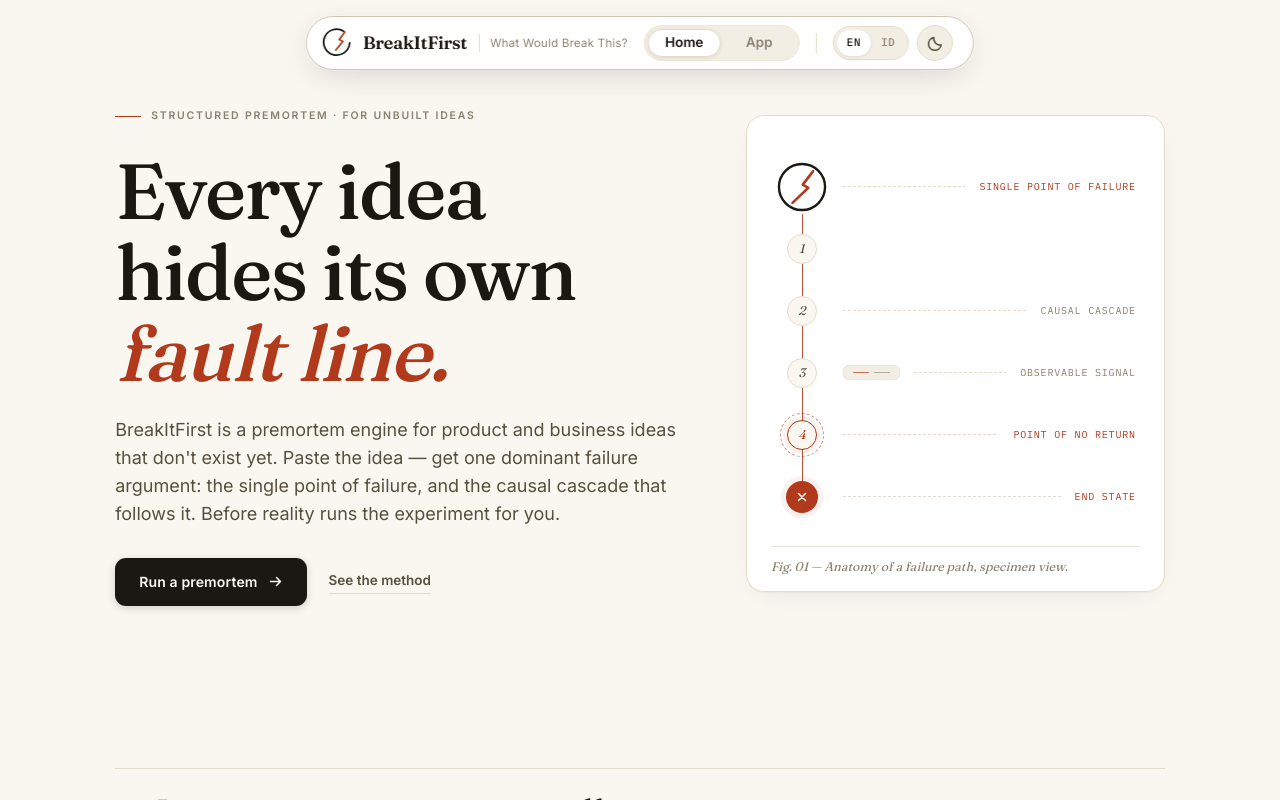
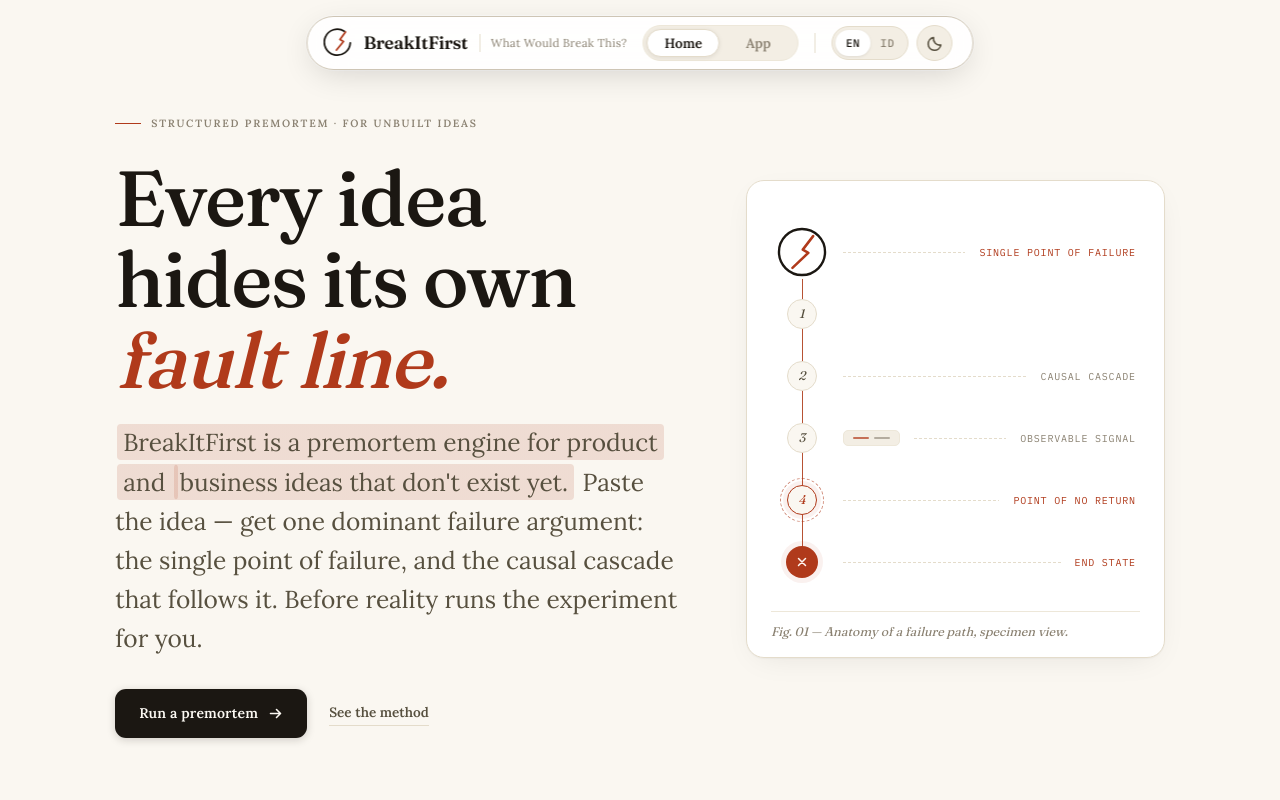
Before and after one commit to sevenfish-rf/BreakItFirst, a Next.js app: page / in a window 1280 px wide. Built offline with nearby package versions, Linux system fonts and the light colour scheme.

Commit message:
feat: implement initial web app scaffolding with custom editorial-inspired styling and components

```diff
--- a/src/app/globals.css
+++ b/src/app/globals.css
@@ -30,9 +30,10 @@
   --shadow-card:   0 1px 2px rgba(27,23,18,.04), 0 8px 32px -12px rgba(27,23,18,.10);
   --shadow-pop:    0 2px 4px rgba(27,23,18,.05), 0 24px 64px -24px rgba(27,23,18,.18);
   --serif: var(--font-fraunces), Georgia, serif;
-  --sans:  var(--font-inter), -apple-system, system-ui, sans-serif;
+  --sans:  var(--font-lora), var(--font-inter), -apple-system, Georgia, serif;
   --mono:  var(--font-plex-mono), ui-monospace, "SF Mono", monospace;
   --ease:  cubic-bezier(.22,.9,.24,1);
+  --highlight-color: var(--signal-wash-2);
   color-scheme: light;
 }
 
@@ -55,6 +56,7 @@ html.dark{
   --calm-wash:     rgba(127,174,144,.10);
   --shadow-card:   0 1px 2px rgba(0,0,0,.25), 0 8px 32px -12px rgba(0,0,0,.5);
   --shadow-pop:    0 2px 4px rgba(0,0,0,.3), 0 24px 64px -24px rgba(0,0,0,.6);
+  --highlight-color: var(--signal-wash-2);
   color-scheme: dark;
 }
 
@@ -62,7 +64,7 @@ html.dark{
 html{ scroll-behavior:smooth; height:100%; }
 body{
   font-family:var(--sans);
-  font-size:15px; line-height:1.6;
+  font-size:20px; line-height:1.65;
   background:var(--bg); color:var(--ink);
   min-height:100%;
   -webkit-font-smoothing:antialiased;
@@ -187,7 +189,7 @@ html.dark .theme-toggle .moon{ display:block; }
   font-variation-settings:"opsz" 144;
 }
 .hero-sub{
-  font-size:clamp(15.5px,1.6vw,18px); line-height:1.55;
+  font-size:clamp(21px,2.2vw,24.5px); line-height:1.6;
   color:var(--ink-2); max-width:56ch; margin-bottom:8px;
 }
 .hero-sub strong{ font-weight:600; color:var(--ink); }
@@ -1054,7 +1056,7 @@ html.dark .lps2-end svg{ stroke:#1B1713; }
   font-variation-settings:"opsz" 60;
 }
 .lp-intro{
-  font-size:clamp(14.5px,1.5vw,16px); line-height:1.65; color:var(--ink-2);
+  font-size:clamp(19.5px,2vw,21.5px); line-height:1.65; color:var(--ink-2);
   max-width:62ch; margin-bottom:clamp(26px,4vw,40px);
 }
 
@@ -1204,3 +1206,32 @@ html.dark .lps2-end svg{ stroke:#1B1713; }
      carries the brand and remains the link home */
   .nav .brand-name{ display:none; }
 }
+
+/* ============================================================
+   GSAP SCROLLTRIGGER TEXT HIGHLIGHT (BreakItFirst Brand Identity)
+   ============================================================ */
+.text-highlight,
+.hl-line {
+  all: unset;
+  display: inline;
+  background-repeat: no-repeat;
+  background-size: 0% 100%;
+  padding: 2px 6px;
+  margin: 0 -2px;
+  border-radius: 4px;
+  box-decoration-break: clone;
+  -webkit-box-decoration-break: clone;
+  /* Default: Full background wash using light-brown/cream highlight color */
+  background-image: linear-gradient(
+    var(--highlight-color),
+    var(--highlight-color)
+  );
+}
+
+.text-highlight[data-highlight="underline"],
+.hl-line[data-highlight="underline"] {
+  background-image: linear-gradient(
+    transparent calc(100% - 3px),
+    var(--highlight-color) 3px
+  );
+}
--- a/src/components/landing-page.tsx
+++ b/src/components/landing-page.tsx
@@ -9,6 +9,7 @@ import { LandingFooter } from "@/components/landing-footer";
 import { LandingFaq } from "@/components/landing-faq";
 import { SmoothScroller } from "@/components/smooth-scroller";
 import { ScrollChoreography } from "@/components/scroll-choreography";
+import { ScrollHighlight } from "@/components/scroll-highlight";
 import { LanguageProvider, useLanguage } from "@/lib/i18n/context";
 import { ThemeProvider } from "@/lib/theme-context";
 import { LANDING_COPY, type LandingCopy } from "@/lib/landing-copy";
@@ -28,6 +29,20 @@ function em(text: string): ReactNode {
   const parts = text.split("|");
   return parts.map((part, i) =>
     i % 2 === 1 ? <em key={i}>{part}</em> : <span key={i}>{part}</span>,
+  );
+}
+
+/** Render `*highlighted*` fragments as GSAP ScrollTrigger animated text highlights. */
+function hl(text: string, style: "half" | "background" | "underline" = "background"): ReactNode {
+  const parts = text.split("*");
+  return parts.map((part, i) =>
+    i % 2 === 1 ? (
+      <mark key={i} className="text-highlight" data-highlight={style}>
+        {part}
+      </mark>
+    ) : (
+      <span key={i}>{part}</span>
+    ),
   );
 }
 
@@ -53,7 +68,7 @@ function LandingInner() {
                 {em(c.hero.headline)}
               </h1>
               <p className="hero-sub reveal" data-delay="2">
-                {c.hero.sub}
+                {hl(c.hero.sub)}
               </p>
               <div className="lp-cta-row reveal" data-delay="3">
                 <Link className="analyze-btn lp-cta" href="/app">
@@ -89,7 +104,7 @@ function LandingInner() {
         <section className="lp-sec">
           <div className="wrap">
             <LpSecHead no={c.manifest.no} title={c.manifest.title} />
-            <p className="lp-intro reveal">{c.manifest.intro}</p>
+            <p className="lp-intro reveal">{hl(c.manifest.intro)}</p>
 
             <div className="lp-manifest reveal">
               <div className="lp-manifest-head">
@@ -139,7 +154,7 @@ function LandingInner() {
         <section className="lp-sec" id="method">
           <div className="wrap">
             <LpSecHead no={c.method.no} title={c.method.title} />
-            <p className="lp-intro reveal">{c.method.intro}</p>
+            <p className="lp-intro reveal">{hl(c.method.intro)}</p>
 
             <div className="lp-passes reveal" role="list">
               {c.method.passes.map((p, i) => (
@@ -185,7 +200,7 @@ function LandingInner() {
         <section className="lp-sec">
           <div className="wrap">
             <LpSecHead no={c.audience.no} title={c.audience.title} />
-            <p className="lp-intro reveal">{c.audience.intro}</p>
+            <p className="lp-intro reveal">{hl(c.audience.intro)}</p>
 
             <div className="lp-cards reveal">
               {c.audience.cards.map((card) => (
@@ -199,7 +214,7 @@ function LandingInner() {
 
             <div className="lp-quote reveal">
               <p className="lp-quote-lead">{c.audience.quoteLead}</p>
-              <blockquote>{c.audience.quote}</blockquote>
+              <blockquote>{hl(c.audience.quote)}</blockquote>
             </div>
           </div>
         </section>
@@ -237,6 +252,7 @@ function LandingInner() {
       <LandingFooter />
       </SmoothScroller>
       <ScrollChoreography viewKey="landing-marketing" />
+      <ScrollHighlight />
     </>
   );
 }
--- /dev/null
+++ b/src/components/scroll-highlight.tsx
@@ -0,0 +1,104 @@
+"use client";
+
+import { useGSAP } from "@gsap/react";
+import gsap from "gsap";
+import { ScrollTrigger } from "gsap/ScrollTrigger";
+
+if (typeof window !== "undefined") {
+  gsap.registerPlugin(ScrollTrigger);
+}
+
+/**
+ * Split a highlighted mark element into line spans if it wraps onto multiple lines.
+ * Returns an array of elements to animate (either 1 mark, or 2+ line spans).
+ */
+function prepareHighlightLines(mark: HTMLElement): HTMLElement[] {
+  const fullText = mark.textContent || "";
+  const words = fullText.trim().split(/\s+/);
+  if (words.length <= 1) return [mark];
+
+  const highlightAttr = mark.getAttribute("data-highlight") || "background";
+
+  // Temporarily insert word spans to measure line breaks
+  mark.innerHTML = "";
+  const wordSpans: HTMLSpanElement[] = words.map((w, i) => {
+    const span = document.createElement("span");
+    span.textContent = w + (i < words.length - 1 ? " " : "");
+    mark.appendChild(span);
+    return span;
+  });
+
+  const lineTexts: string[] = [];
+  let currentLine = "";
+  let currentTop = -1;
+
+  wordSpans.forEach((span) => {
+    const top = Math.round(span.getBoundingClientRect().top);
+    if (currentTop === -1) {
+      currentTop = top;
+      currentLine = span.textContent || "";
+    } else if (Math.abs(top - currentTop) < 6) {
+      currentLine += span.textContent || "";
+    } else {
+      lineTexts.push(currentLine.trimEnd());
+      currentTop = top;
+      currentLine = span.textContent || "";
+    }
+  });
+  if (currentLine) lineTexts.push(currentLine);
+
+  mark.innerHTML = "";
+
+  if (lineTexts.length <= 1) {
+    // Single line phrase: 1 single sweep animation!
+    mark.textContent = fullText;
+    return [mark];
+  } else {
+    // Multi-line phrase: 1 sweep for Line 1, 1 sweep for Line 2 sequentially!
+    const lineElements = lineTexts.map((text, idx) => {
+      const lineSpan = document.createElement("span");
+      lineSpan.className = "hl-line";
+      lineSpan.setAttribute("data-highlight", highlightAttr);
+      lineSpan.textContent = text + (idx < lineTexts.length - 1 ? " " : "");
+      mark.appendChild(lineSpan);
+      return lineSpan;
+    });
+    return lineElements;
+  }
+}
+
+export function ScrollHighlight() {
+  useGSAP(() => {
+    if (typeof window === "undefined") return;
+
+    const raf = requestAnimationFrame(() => {
+      const marks = gsap.utils.toArray<HTMLElement>(".text-highlight");
+
+      marks.forEach((mark) => {
+        const targets = prepareHighlightLines(mark);
+
+        gsap.fromTo(
+          targets,
+          { backgroundSize: "0% 100%" },
+          {
+            backgroundSize: "100% 100%",
+            duration: 1.2,
+            stagger: 1.12, // 30% slower: Line 1 completes fully at 1.2s, then Line 2 sweeps at exact same speed
+            ease: "power2.out",
+            scrollTrigger: {
+              trigger: mark,
+              start: "top 85%",
+              toggleActions: "play none none reverse",
+            },
+          }
+        );
+      });
+
+      ScrollTrigger.refresh();
+    });
+
+    return () => cancelAnimationFrame(raf);
+  }, []);
+
+  return null;
+}
--- a/src/lib/landing-copy.ts
+++ b/src/lib/landing-copy.ts
@@ -63,7 +63,7 @@ const en: LandingCopy = {
   hero: {
     kicker: "Structured premortem · for unbuilt ideas",
     headline: "Every idea hides its own |fault line.|",
-    sub: "BreakItFirst is a premortem engine for product and business ideas that don't exist yet. Paste the idea — get one dominant failure argument: the single point of failure, and the causal cascade that follows it. Before reality runs the experiment for you.",
+    sub: "*BreakItFirst is a premortem engine for product and business ideas that don't exist yet.* Paste the idea — get one dominant failure argument: the single point of failure, and the causal cascade that follows it. Before reality runs the experiment for you.",
     ctaPrimary: "Run a premortem",
     ctaSecondary: "See the method",
     figCaption: "Fig. 01 — Anatomy of a failure path, specimen view.",
@@ -79,7 +79,7 @@ const en: LandingCopy = {
     no: "01",
     title: "A premortem, not a pep talk.",
     intro:
-      "Most idea feedback is either encouragement or a checklist. This is neither. The engine argues one specific way your idea collapses — and is judged only on whether that argument is sharper than the risk you already feared.",
+      "Most idea feedback is either encouragement or a checklist. This is neither. *The engine argues one specific way your idea collapses* — and is judged only on whether that argument is sharper than the risk you already feared.",
     isLabel: "What you get",
     isNotLabel: "What you don't",
     rows: [
@@ -105,7 +105,7 @@ const en: LandingCopy = {
     no: "02",
     title: "The engine attacks its own argument before you see it.",
     intro:
-      "A single model answer is a first draft. The report you read is the survivor of a three-pass argument.",
+      "A single model answer is a first draft. *The report you read is the survivor of a three-pass argument.*",
     figCaption: "Fig. 02 — Three-pass analysis pipeline.",
     passes: [
       {
@@ -134,7 +134,7 @@ const en: LandingCopy = {
     no: "04",
     title: "Built for the moment before you commit.",
     intro:
-      "The cheapest time to watch an idea fail is before anything is built.",
+      "*The cheapest time to watch an idea fail is before anything is built.*",
     cards: [
       {
         who: "Solo founders",
@@ -153,7 +153,7 @@ const en: LandingCopy = {
       },
     ],
     quoteLead: "The report has exactly one success condition —",
-    quote: "“I never considered that failure path.”",
+    quote: "“*I never considered that failure path.*”",
   },
   cta: {
     kicker: "The experiment runs either way",
@@ -169,7 +169,7 @@ const id: LandingCopy = {
   hero: {
     kicker: "Premortem terstruktur · untuk ide yang belum dibangun",
     headline: "Setiap ide menyimpan |garis retaknya| sendiri.",
-    sub: "BreakItFirst adalah mesin premortem untuk ide produk dan bisnis yang belum dibangun. Tempel idenya — dapatkan satu argumen kegagalan dominan: single point of failure, beserta rantai kausal yang mengikutinya. Sebelum realita menjalankan eksperimennya untukmu.",
+    sub: "BreakItFirst adalah mesin premortem untuk ide produk dan bisnis yang belum dibangun. Tempel idenya — dapatkan satu argumen kegagalan dominan: single point of failure, beserta rantai kausal yang mengikutinya. *Sebelum realita menjalankan eksperimennya untukmu.*",
     ctaPrimary: "Jalankan premortem",
     ctaSecondary: "Lihat metodenya",
     figCaption: "Gbr. 01 — Anatomi jalur kegagalan, tampilan spesimen.",
@@ -185,7 +185,7 @@ const id: LandingCopy = {
     no: "01",
     title: "Premortem, bukan pep talk.",
     intro:
-      "Kebanyakan feedback ide itu antara penyemangat atau checklist. Ini bukan keduanya. Mesin ini berargumen tentang satu cara spesifik idemu runtuh — dan hanya dinilai dari apakah argumen itu lebih tajam daripada risiko yang sudah kamu takuti.",
+      "Kebanyakan feedback ide itu antara penyemangat atau checklist. Ini bukan keduanya. *Mesin ini berargumen tentang satu cara spesifik idemu runtuh* — dan hanya dinilai dari apakah argumen itu lebih tajam daripada risiko yang sudah kamu takuti.",
     isLabel: "Yang kamu dapat",
     isNotLabel: "Yang tidak",
     rows: [
@@ -211,7 +211,7 @@ const id: LandingCopy = {
     no: "02",
     title: "Mesin menyerang argumennya sendiri sebelum kamu membacanya.",
     intro:
-      "Satu jawaban model hanyalah draf pertama. Laporan yang kamu baca adalah yang selamat dari argumen tiga tahap.",
+      "Satu jawaban model hanyalah draf pertama. *Laporan yang kamu baca adalah yang selamat dari argumen tiga tahap.*",
     figCaption: "Gbr. 02 — Pipeline analisis tiga tahap.",
     passes: [
       {
@@ -240,7 +240,7 @@ const id: LandingCopy = {
     no: "04",
     title: "Dibuat untuk momen sebelum kamu berkomitmen.",
     intro:
-      "Waktu termurah untuk menonton sebuah ide gagal adalah sebelum ada yang dibangun.",
+      "*Waktu termurah untuk menonton sebuah ide gagal adalah sebelum ada yang dibangun.*",
     cards: [
       {
         who: "Solo founder",
@@ -259,7 +259,7 @@ const id: LandingCopy = {
       },
     ],
     quoteLead: "Laporan ini hanya punya satu syarat sukses —",
-    quote: "“Jalur kegagalan itu belum pernah terpikir olehku.”",
+    quote: "“*Jalur kegagalan itu belum pernah terpikir olehku.*”",
   },
   cta: {
     kicker: "Eksperimennya tetap berjalan",
```
Also changed, not shown: src/app/layout.tsx (+9 -2 lines), 2 other files (tests, documents, lock files or other folders).
